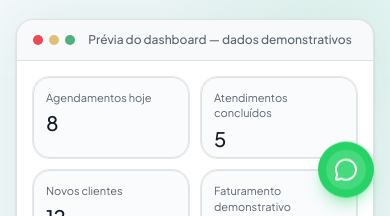
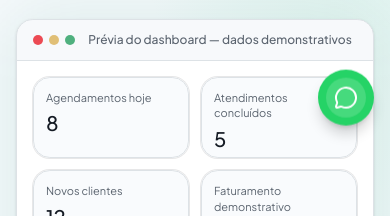
Before and after one commit to plbr010/PetGestor, a Next.js app: page / in a window 390 px wide. Shown: the part 628-844 px from the top of the page. Built offline with nearby package versions, Linux system fonts and the light colour scheme; no server answers.

Commit message:
fix: tornar WhatsApp visível no dashboard mobile
Sobe o FAB acima da barra do navegador e adiciona ícone no header.

Co-authored-by: plbr010 <plbr010@users.noreply.github.com>

```diff
--- a/src/components/layout/dashboard-header.tsx
+++ b/src/components/layout/dashboard-header.tsx
@@ -4,6 +4,7 @@ import { Plus } from "lucide-react";
 
 import { LogoutButton } from "@/components/auth/logout-button";
 import { DashboardMobileNav } from "@/components/layout/dashboard-mobile-nav";
+import { DashboardWhatsAppButton } from "@/components/layout/dashboard-whatsapp-button";
 import {
   getInitials,
   getRoleLabel,
@@ -63,6 +64,7 @@ export function DashboardHeader({ title, description }: DashboardHeaderProps) {
           <GlobalSearch />
 
           <div className="flex items-center gap-2 self-end sm:self-auto">
+            <DashboardWhatsAppButton />
             <NotificationBell />
             <div className="hidden items-center gap-2 rounded-xl border bg-card px-2 py-1.5 sm:flex">
               <Avatar size="sm">
--- /dev/null
+++ b/src/components/layout/dashboard-whatsapp-button.tsx
@@ -0,0 +1,28 @@
+import { MessageCircle } from "lucide-react";
+
+import { getSupportWhatsAppHref } from "@/components/whatsapp-floating-button";
+import { buttonVariants } from "@/components/ui/button";
+import { cn } from "@/lib/utils";
+
+export function DashboardWhatsAppButton() {
+  const href = getSupportWhatsAppHref();
+
+  if (!href) {
+    return null;
+  }
+
+  return (
+    <a
+      href={href}
+      target="_blank"
+      rel="noopener noreferrer"
+      aria-label="Falar no WhatsApp com o suporte do PetGestor"
+      className={cn(
+        buttonVariants({ variant: "outline", size: "icon" }),
+        "border-[#25D366]/40 bg-[#25D366]/10 text-[#128C7E] hover:bg-[#25D366]/20 hover:text-[#075E54]",
+      )}
+    >
+      <MessageCircle className="size-4" aria-hidden />
+    </a>
+  );
+}
--- a/src/components/whatsapp-floating-button.tsx
+++ b/src/components/whatsapp-floating-button.tsx
@@ -7,15 +7,19 @@ import { cn } from "@/lib/utils";
 const SUPPORT_ARIA_LABEL =
   "Ficou com dúvida? Fale no WhatsApp com o suporte do PetGestor";
 
+export function getSupportWhatsAppHref(): string | null {
+  return buildWhatsAppUrl(
+    brand.supportWhatsApp.phoneLocal,
+    brand.supportWhatsApp.prefillMessage,
+  );
+}
+
 export function WhatsAppFloatingButton({
   className,
 }: {
   className?: string;
 }) {
-  const href = buildWhatsAppUrl(
-    brand.supportWhatsApp.phoneLocal,
-    brand.supportWhatsApp.prefillMessage,
-  );
+  const href = getSupportWhatsAppHref();
 
   if (!href) {
     return null;
@@ -24,8 +28,9 @@ export function WhatsAppFloatingButton({
   return (
     <div
       className={cn(
-        "whatsapp-float-attention fixed z-50",
-        "bottom-[max(1rem,env(safe-area-inset-bottom))] right-[max(1rem,env(safe-area-inset-right))]",
+        "whatsapp-float-attention pointer-events-none fixed z-[55]",
+        "right-[max(1rem,env(safe-area-inset-right))]",
+        "bottom-[max(5.5rem,calc(env(safe-area-inset-bottom)+4.5rem))] sm:bottom-[max(1.25rem,env(safe-area-inset-bottom))]",
         className,
       )}
     >
@@ -35,10 +40,10 @@ export function WhatsAppFloatingButton({
         rel="noopener noreferrer"
         aria-label={SUPPORT_ARIA_LABEL}
         className={cn(
-          "group flex items-center gap-3 rounded-full bg-[#25D366] text-white",
-          "shadow-lg shadow-[#25D366]/35",
+          "pointer-events-auto group flex items-center gap-3 rounded-full bg-[#25D366] text-white",
+          "shadow-lg shadow-black/20",
           "transition-[transform,box-shadow,background-color] duration-200 ease-out",
-          "hover:scale-[1.03] hover:bg-[#1ebe57] hover:shadow-xl hover:shadow-[#25D366]/45",
+          "hover:scale-[1.03] hover:bg-[#1ebe57] hover:shadow-xl",
           "focus-visible:outline-none focus-visible:ring-3 focus-visible:ring-[#25D366]/50 focus-visible:ring-offset-2 focus-visible:ring-offset-background",
           "size-14 justify-center sm:size-auto sm:px-4 sm:py-3",
         )}
```
Also changed, not shown: 1 other file (tests, documents, lock files or other folders).
